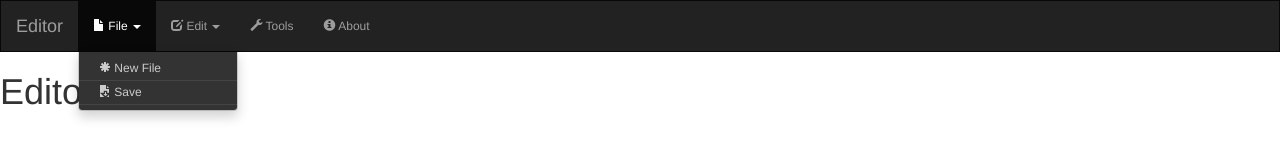
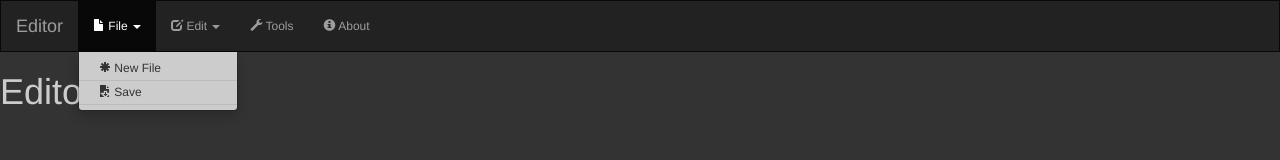
Before and after one commit to raihanorium/editor, a website: page src/index.html in a window 1280 px wide. Both pictures are taken after a click on the link "File". Drawn offline with nearby package versions, Linux system fonts and the light colour scheme; some packages are replaced by stand-ins of ours; files that its build step writes are made by us from their sources; a script that the page names is missing; files whose address does not match are found by name.

Commit message:
Improved top-navbar style

```diff
--- a/src/app/app.css
+++ b/src/app/app.css
@@ -2,8 +2,10 @@
 	font-size: 9pt;
 }
 
+body{color: #ccc; background-color: #333;}
+
 .top-navbar{border-radius: 0px;}
-.top-navbar .navbar-nav>li>.dropdown-menu{background-color: #333;}
-.top-navbar .dropdown-menu>li{border-bottom: 1px solid #444;}
-.top-navbar .dropdown-menu>li>a{color: #ccc;}
+.top-navbar .navbar-nav>li>.dropdown-menu{background-color: #ccc;}
+.top-navbar .dropdown-menu>li{border-bottom: 1px solid #bbb;}
+/*.top-navbar .dropdown-menu>li>a{color: #ccc;}*/
 .top-navbar .dropdown-menu>li>a:hover{color: #fff; background-color: #444;}
```
